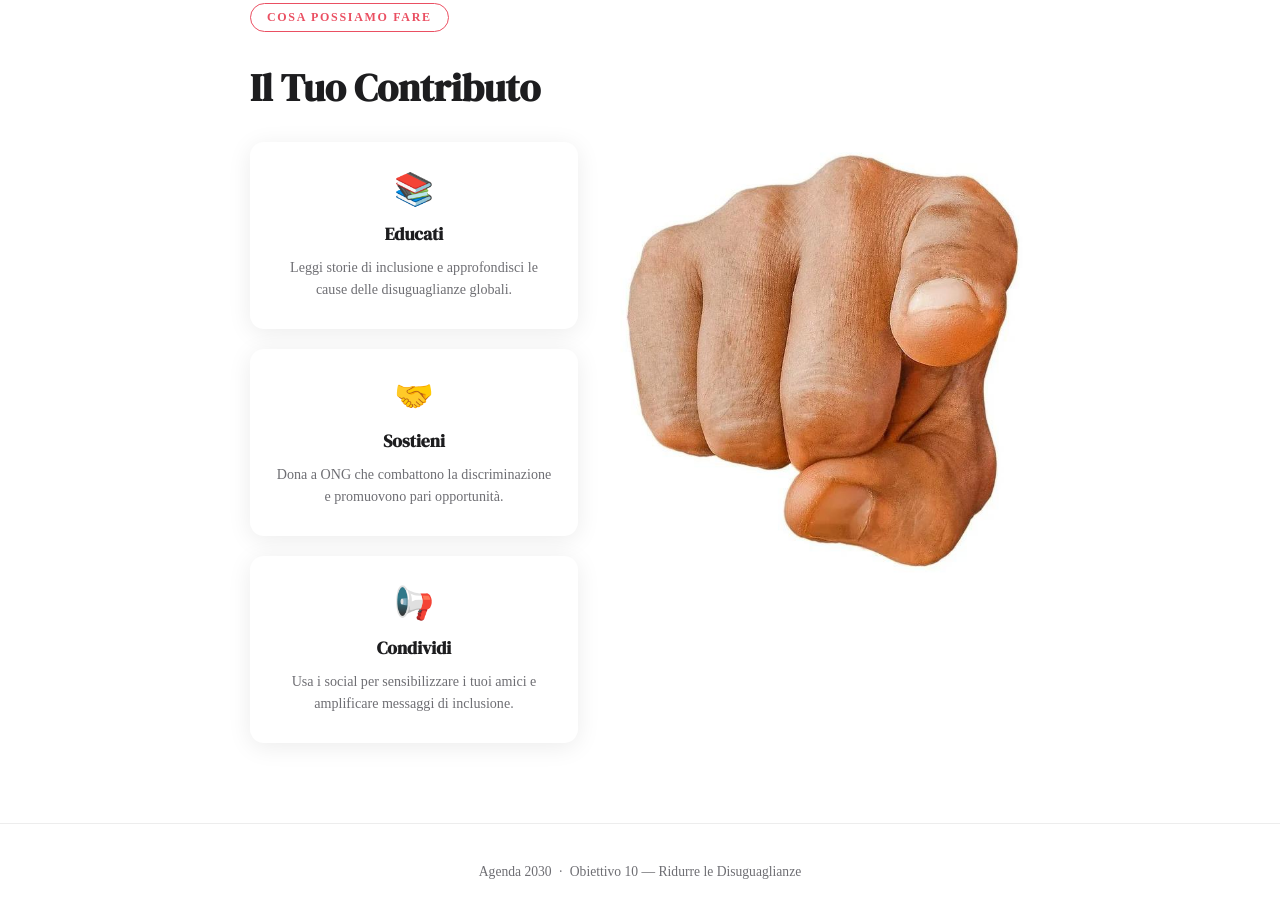
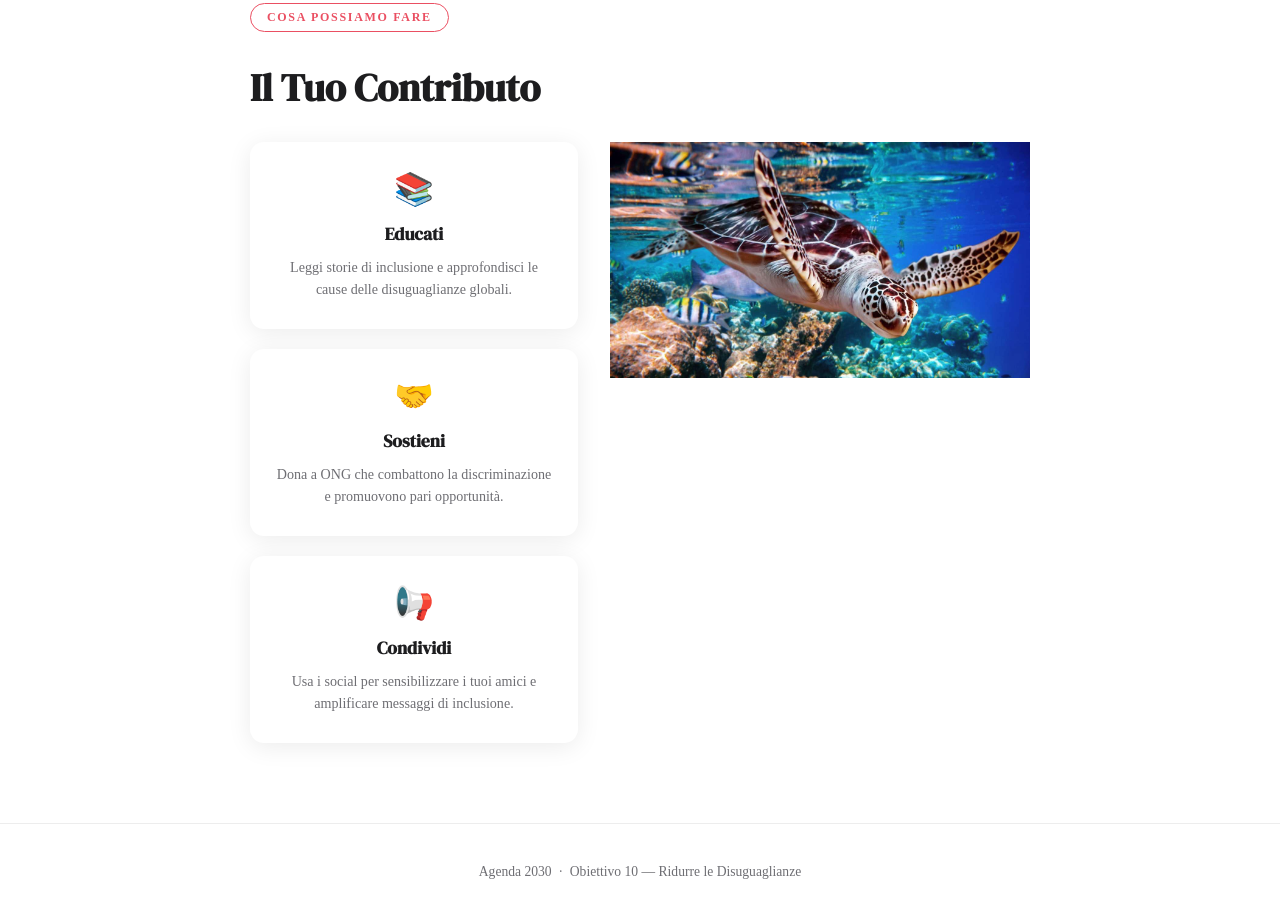
Before and after one commit to CodeNovX/site-Agenda-2030, a plain HTML site: page Goal10.html in a window 1280 px wide. Shown: the part 4406-5324 px from the top of the page. Drawn offline with Linux system fonts and the light colour scheme.

Commit message:
removed a picture

```diff
--- a/Goal10.html
+++ b/Goal10.html
@@ -211,7 +211,7 @@
       </div>
 
       <!---->
-        <img src="image4goal10.jpeg" alt="Azioni per ridurre le disuguaglianze" class="action-image">
+        <img src="pic1goal14.jpeg" alt="Azioni per ridurre le disuguaglianze" class="action-image">
       </div>
     </section>
   </div>
```
Also changed, not shown: image4goal10.jpeg (deleted).
